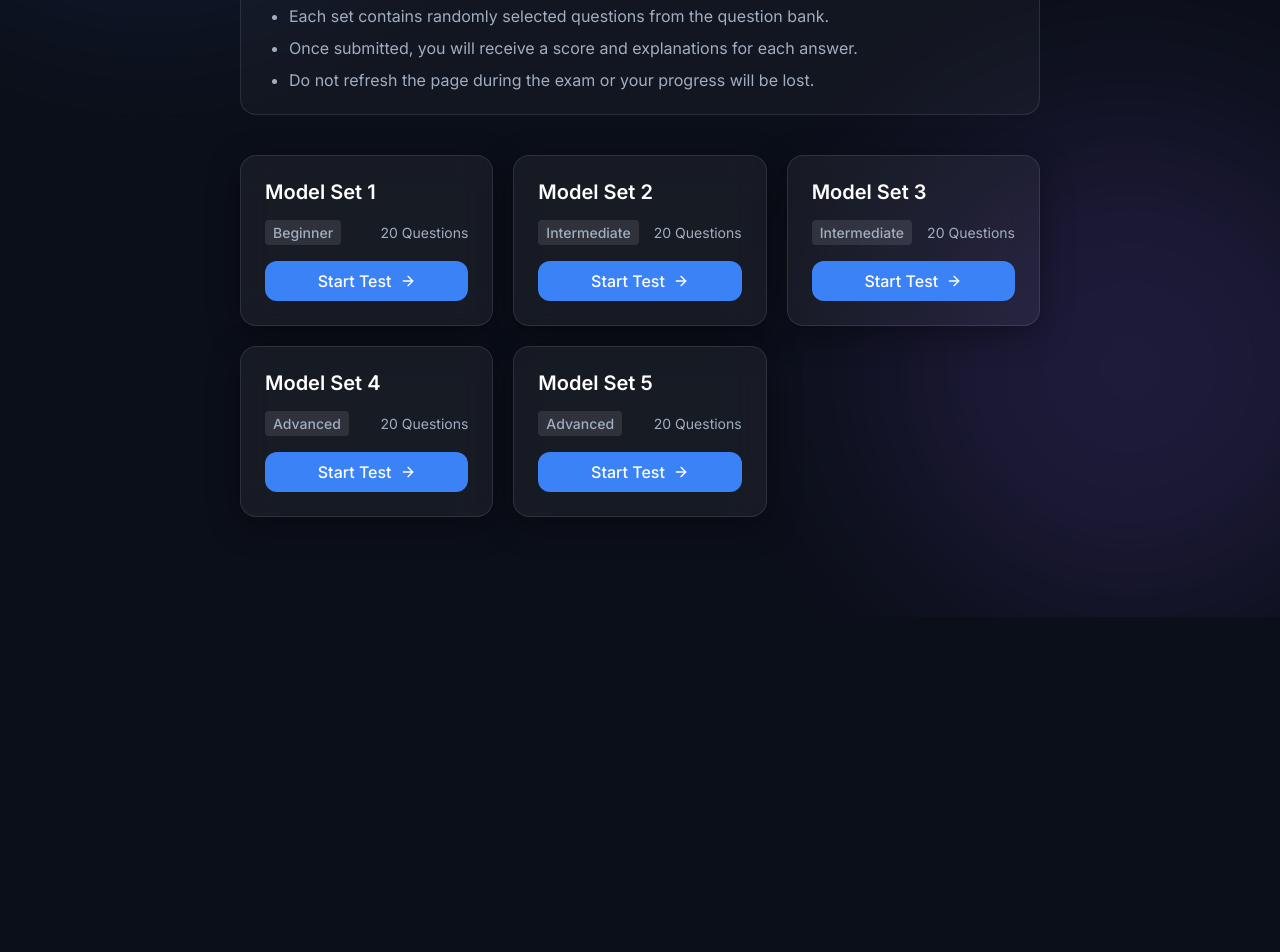
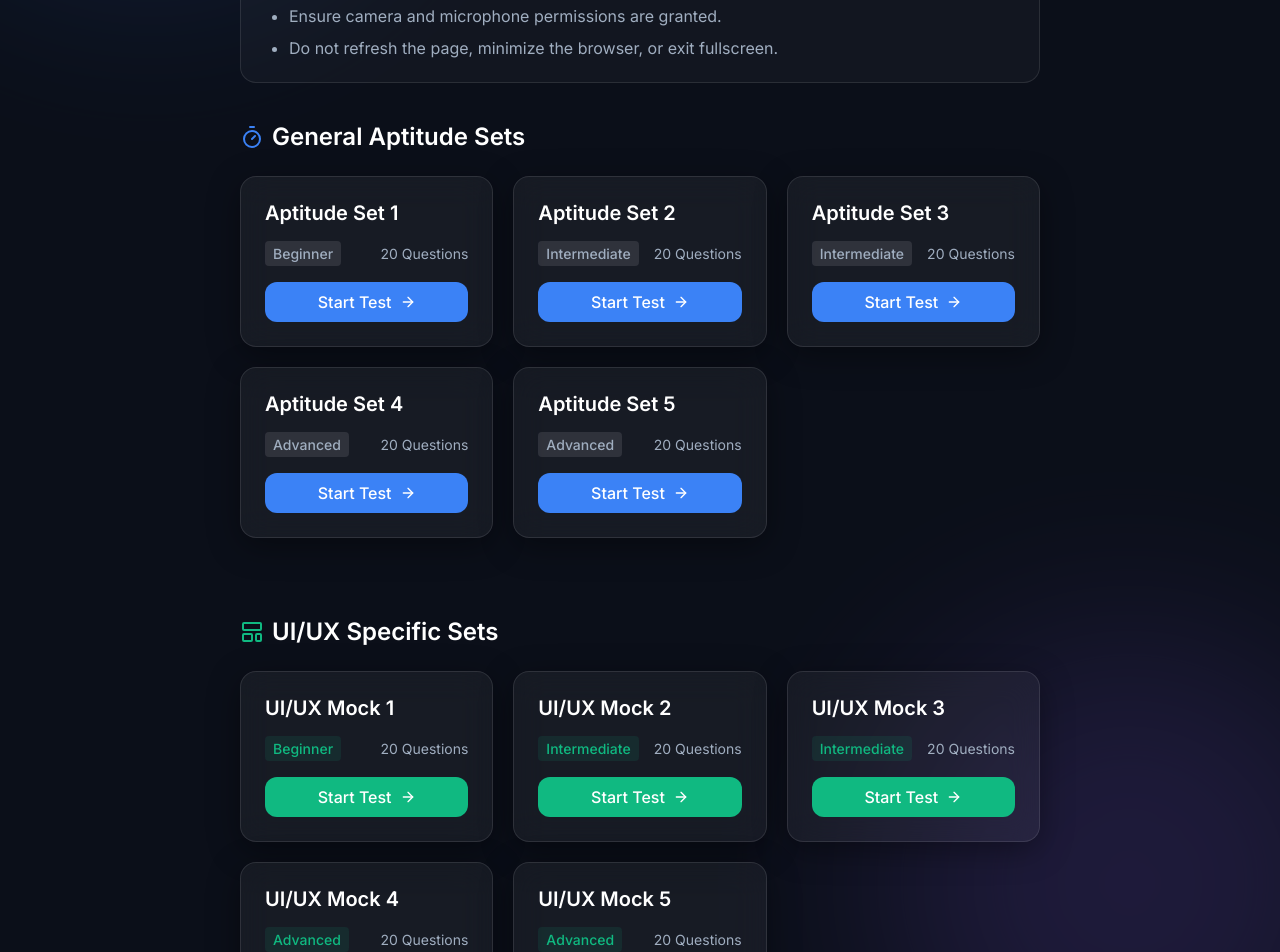
Before and after one commit to iaminaadhikari/Bajra_Tech_Interview_Prep, a Next.js app: page /practice in a window 1280 px wide. Shown: the part 420-1372 px from the top of the page. Before the commit the page ends 1037 px from the top, so only its background shows below. Built offline with nearby package versions, Linux system fonts and the light colour scheme.

Commit message:
Add/Update app/practice/page.tsx

```diff
--- a/app/practice/page.tsx
+++ b/app/practice/page.tsx
@@ -1,14 +1,22 @@
 import Link from 'next/link';
-import { Timer, CheckCircle, ArrowRight } from 'lucide-react';
+import { Timer, CheckCircle, ArrowRight, LayoutTemplate } from 'lucide-react';
 import styles from './practice.module.css';
 
 export default function Practice() {
-  const sets = [
-    { id: 1, name: "Model Set 1", difficulty: "Beginner", questions: 20 },
-    { id: 2, name: "Model Set 2", difficulty: "Intermediate", questions: 20 },
-    { id: 3, name: "Model Set 3", difficulty: "Intermediate", questions: 20 },
-    { id: 4, name: "Model Set 4", difficulty: "Advanced", questions: 20 },
-    { id: 5, name: "Model Set 5", difficulty: "Advanced", questions: 20 },
+  const aptitudeSets = [
+    { id: 1, name: "Aptitude Set 1", difficulty: "Beginner", questions: 20 },
+    { id: 2, name: "Aptitude Set 2", difficulty: "Intermediate", questions: 20 },
+    { id: 3, name: "Aptitude Set 3", difficulty: "Intermediate", questions: 20 },
+    { id: 4, name: "Aptitude Set 4", difficulty: "Advanced", questions: 20 },
+    { id: 5, name: "Aptitude Set 5", difficulty: "Advanced", questions: 20 },
+  ];
+
+  const uiuxSets = [
+    { id: 6, name: "UI/UX Mock 1", difficulty: "Beginner", questions: 20 },
+    { id: 7, name: "UI/UX Mock 2", difficulty: "Intermediate", questions: 20 },
+    { id: 8, name: "UI/UX Mock 3", difficulty: "Intermediate", questions: 20 },
+    { id: 9, name: "UI/UX Mock 4", difficulty: "Advanced", questions: 20 },
+    { id: 10, name: "UI/UX Mock 5", difficulty: "Advanced", questions: 20 },
   ];
 
   return (
@@ -16,21 +24,24 @@ export default function Practice() {
       <header className={styles.header}>
         <div className={styles.iconWrapper}><Timer size={32} /></div>
         <h1>Practice Simulator</h1>
-        <p>1-Hour simulated tests covering logical reasoning, quantitative aptitude, and UI/UX problem-solving.</p>
+        <p>1-Hour simulated tests with our strict AI Invigilator environment.</p>
       </header>
 
       <div className={styles.instructions}>
         <h3><CheckCircle size={18} /> Instructions</h3>
         <ul>
           <li>You have <strong>60 minutes</strong> to complete each set.</li>
-          <li>Each set contains randomly selected questions from the question bank.</li>
-          <li>Once submitted, you will receive a score and explanations for each answer.</li>
-          <li>Do not refresh the page during the exam or your progress will be lost.</li>
+          <li>Ensure camera and microphone permissions are granted.</li>
+          <li>Do not refresh the page, minimize the browser, or exit fullscreen.</li>
         </ul>
       </div>
 
+      <div>
+        <h2 style={{ marginBottom: '24px', fontSize: '1.5rem', display: 'flex', alignItems: 'center', gap: '8px' }}>
+          <Timer size={24} color="var(--accent-color)"/> General Aptitude Sets
+        </h2>
         <div className={styles.setsGrid}>
-        {sets.map(set => (
+          {aptitudeSets.map(set => (
             <div key={set.id} className={`glass-panel ${styles.setCard}`}>
               <div className={styles.setCardContent}>
                 <h2>{set.name}</h2>
@@ -46,5 +57,28 @@ export default function Practice() {
           ))}
         </div>
       </div>
+
+      <div style={{ marginTop: '40px' }}>
+        <h2 style={{ marginBottom: '24px', fontSize: '1.5rem', display: 'flex', alignItems: 'center', gap: '8px' }}>
+          <LayoutTemplate size={24} color="var(--success-color)"/> UI/UX Specific Sets
+        </h2>
+        <div className={styles.setsGrid}>
+          {uiuxSets.map(set => (
+            <div key={set.id} className={`glass-panel ${styles.setCard}`}>
+              <div className={styles.setCardContent}>
+                <h2>{set.name}</h2>
+                <div className={styles.meta}>
+                  <span className={styles.badge} style={{ background: 'rgba(16, 185, 129, 0.1)', color: 'var(--success-color)' }}>{set.difficulty}</span>
+                  <span>{set.questions} Questions</span>
+                </div>
+                <Link href={`/practice/${set.id}`} className="btn-primary" style={{ width: '100%', background: 'var(--success-color)' }}>
+                  Start Test <ArrowRight size={16} />
+                </Link>
+              </div>
+            </div>
+          ))}
+        </div>
+      </div>
+    </div>
   );
 }
```
Lines whose indentation alone changed are shown as unchanged.
